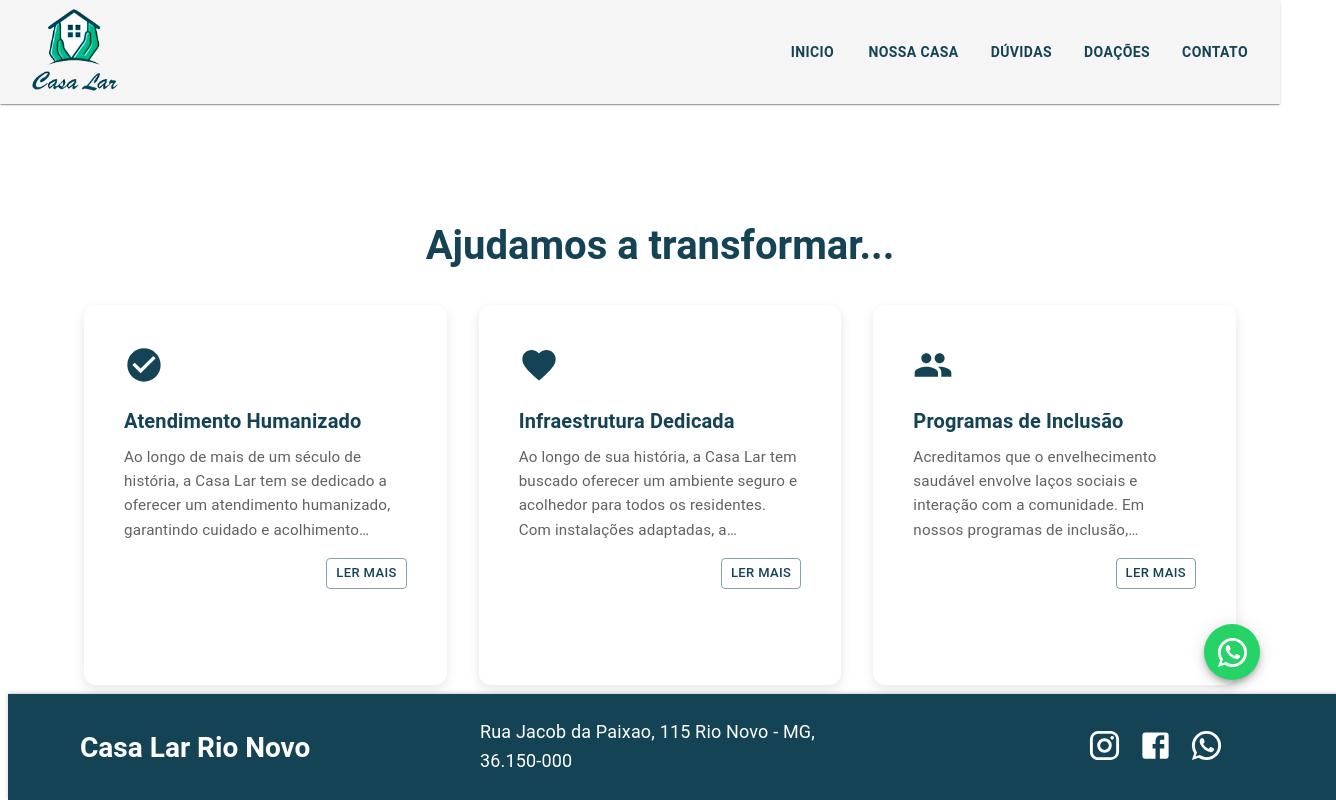
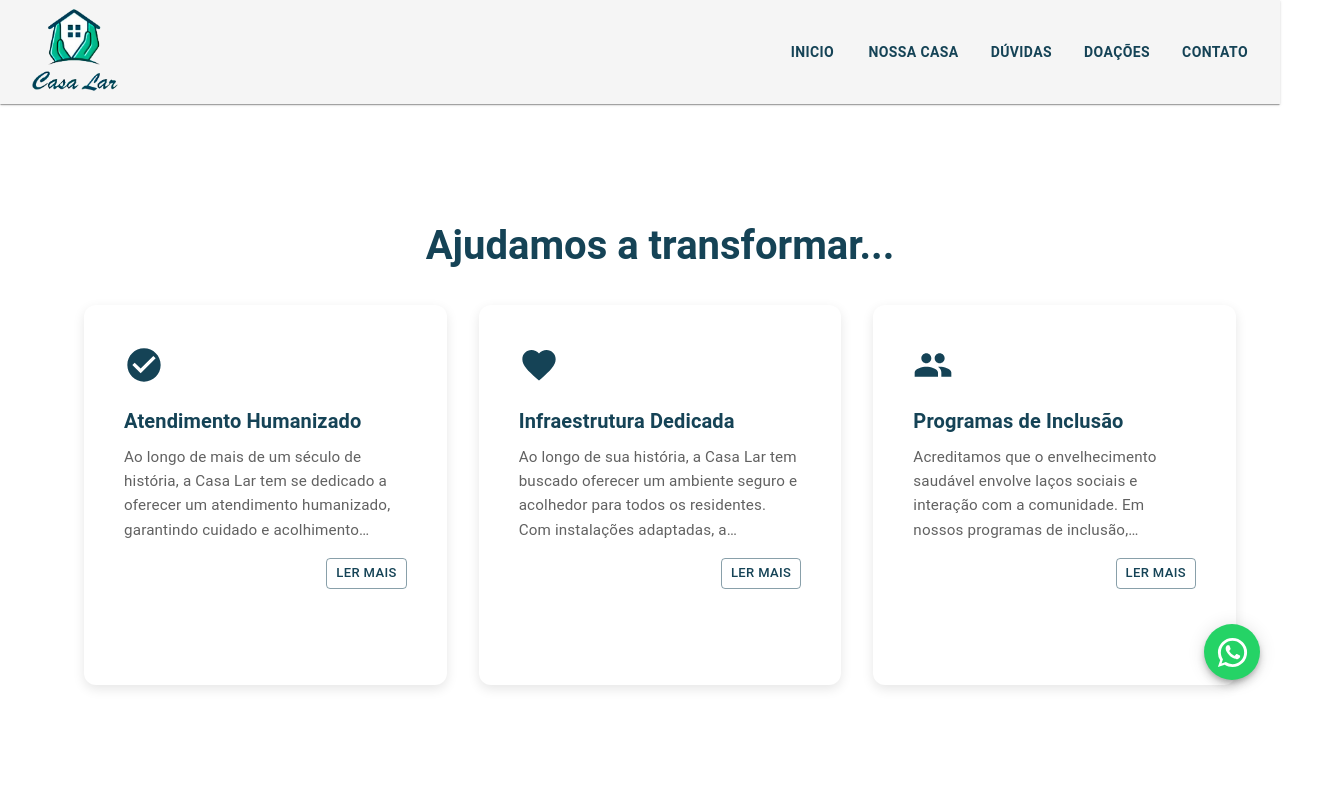
Before and after one commit to Acauhi99/front--casa-lar-rio-novo, a React (Vite) app: page / in a window 1280 px wide. Shown: the top 800 px of the page, 1336 px wide, since content can reach past the window. Built offline with nearby package versions, Linux system fonts and the light colour scheme.

Commit message:
refactor: ajustado footer

```diff
--- a/src/components/Footer/Footer.jsx
+++ b/src/components/Footer/Footer.jsx
@@ -12,8 +12,6 @@ export const Footer = () => {
         color: "background.default",
         paddingY: 3,
         paddingX: { xs: 2, sm: 4 },
-        position: "fixed",
-        bottom: 0,
         width: "100%",
         boxShadow: "0 -1px 4px rgba(0, 0, 0, 0.2)",
       }}
```
Also changed, not shown: 1 other file (tests, documents, lock files or other folders).
